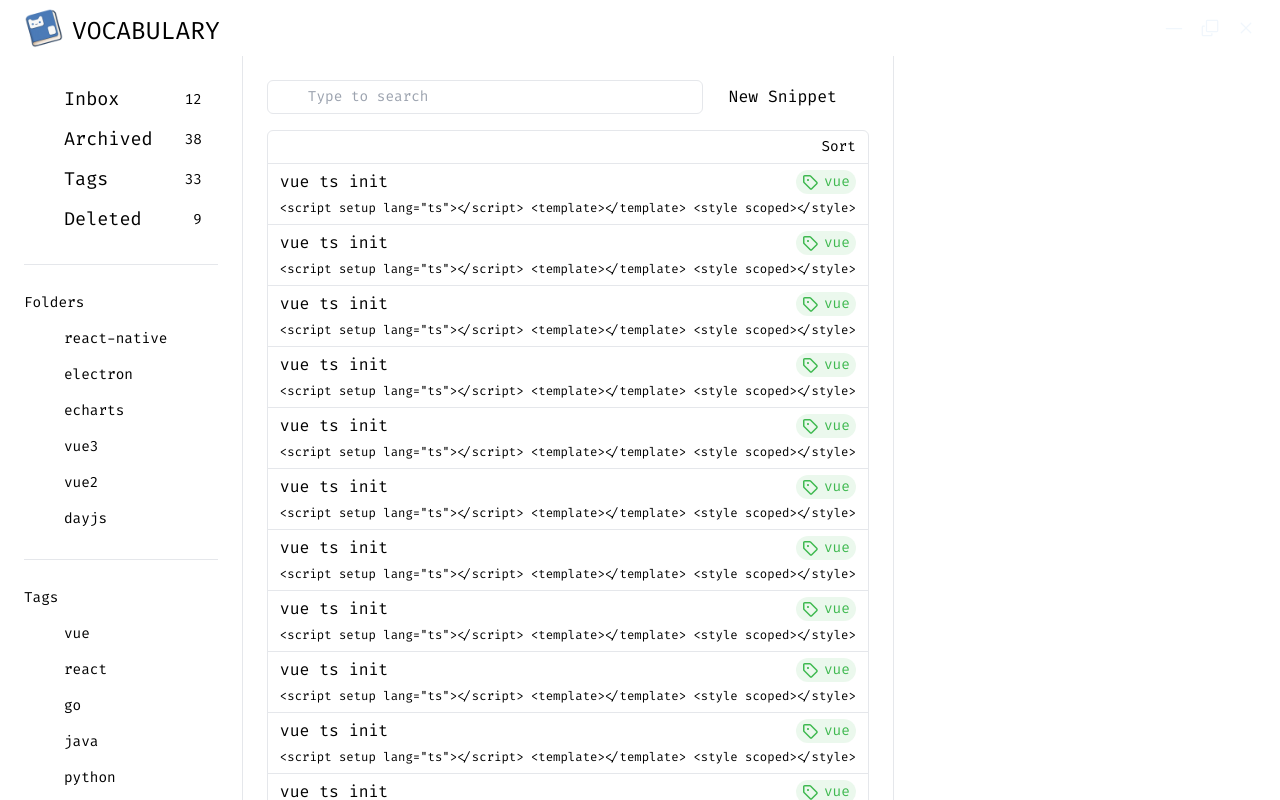
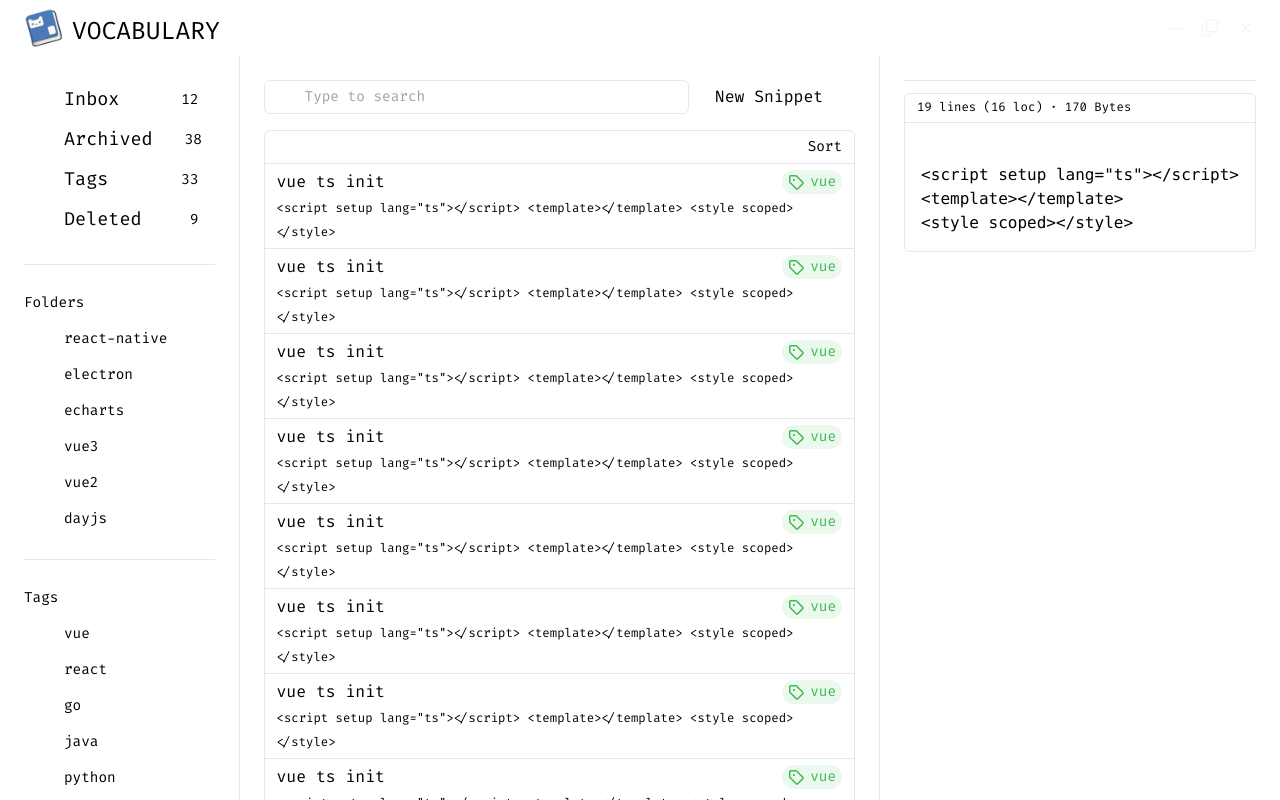
Before and after one commit to Caffeine19/vocabulary, a Vue app: page / in a window 1280 px wide. Built offline with nearby package versions, Linux system fonts and the light colour scheme.

Commit message:
:construction: working on snippet detail

```diff
--- a/src/App.vue
+++ b/src/App.vue
@@ -8,6 +8,8 @@ import Search16 from './components/Icon/Search16.vue'
 import Pencil16 from './components/Icon/Pencil16.vue'
 import SortDesc16 from './components/Icon/SortDesc16.vue'
 import Tag16 from './components/Icon/Tag16.vue'
+import Box from './components/Box.vue'
+import Copy24 from './components/Icon/Copy24'
 </script>
 <template>
   <div class="flex flex-col w-screen h-screen overflow-hidden">
@@ -49,10 +51,8 @@ import Tag16 from './components/Icon/Tag16.vue'
           </button>
         </div>
 
-        <div class="rounded-md border dark:border-primer-dark-gray-600 overflow-clip flex flex-col">
-          <div
-            class="dark:bg-primer-dark-gray-800 flex justify-between px-3 py-1.5 border-b dark:border-primer-dark-gray-600"
-          >
+        <Box>
+          <template #header>
             <div></div>
             <div>
               <div class="flex items-center space-x-1.5">
@@ -60,8 +60,9 @@ import Tag16 from './components/Icon/Tag16.vue'
                 <span class="fira-code text-sm dark:text-primer-dark-gray-400">Sort</span>
               </div>
             </div>
-          </div>
-          <div class="overflow-y-auto">
+          </template>
+
+          <template #main>
             <ul>
               <template v-for="i in 32" :key="i">
                 <li class="px-3 py-1.5">
@@ -88,11 +89,30 @@ import Tag16 from './components/Icon/Tag16.vue'
                 <Divider></Divider>
               </template>
             </ul>
-          </div>
-        </div>
+          </template>
+        </Box>
       </div>
       <Divider type="vertical"></Divider>
-      <div></div>
+      <div class="p-6 space-y-3 grow">
+        <Divider></Divider>
+        <Box>
+          <template #header>
+            <span class="fira-code text-xs font-normal dark:text-primer-dark-gray-400"
+              >19 lines (16 loc) · 170 Bytes</span
+            >
+            <button>
+              <Copy24 class="w-4 h-4 dark:fill-primer-dark-gray-400"></Copy24>
+            </button>
+          </template>
+          <template #main>
+            <pre class="p-4"><code class="dark:text-primer-dark-gray-100">
+&lt;script setup lang=&quot;ts&quot;&gt;&lt;/script&gt;
+&lt;template&gt;&lt;/template&gt;
+&lt;style scoped&gt;&lt;/style&gt;
+</code></pre>
+          </template>
+        </Box>
+      </div>
     </main>
   </div>
 </template>
--- /dev/null
+++ b/src/components/Box.vue
@@ -0,0 +1,15 @@
+<script setup lang="ts">
+defineOptions({ name: 'VBox' })
+</script>
+<template>
+  <div class="rounded-md border dark:border-primer-dark-gray-600 overflow-clip flex flex-col">
+    <div
+      class="dark:bg-primer-dark-gray-800 flex justify-between px-3 py-1.5 border-b dark:border-primer-dark-gray-600"
+    >
+      <slot name="header"></slot>
+    </div>
+    <div class="overflow-y-auto">
+      <slot name="main"></slot>
+    </div>
+  </div>
+</template>
```
